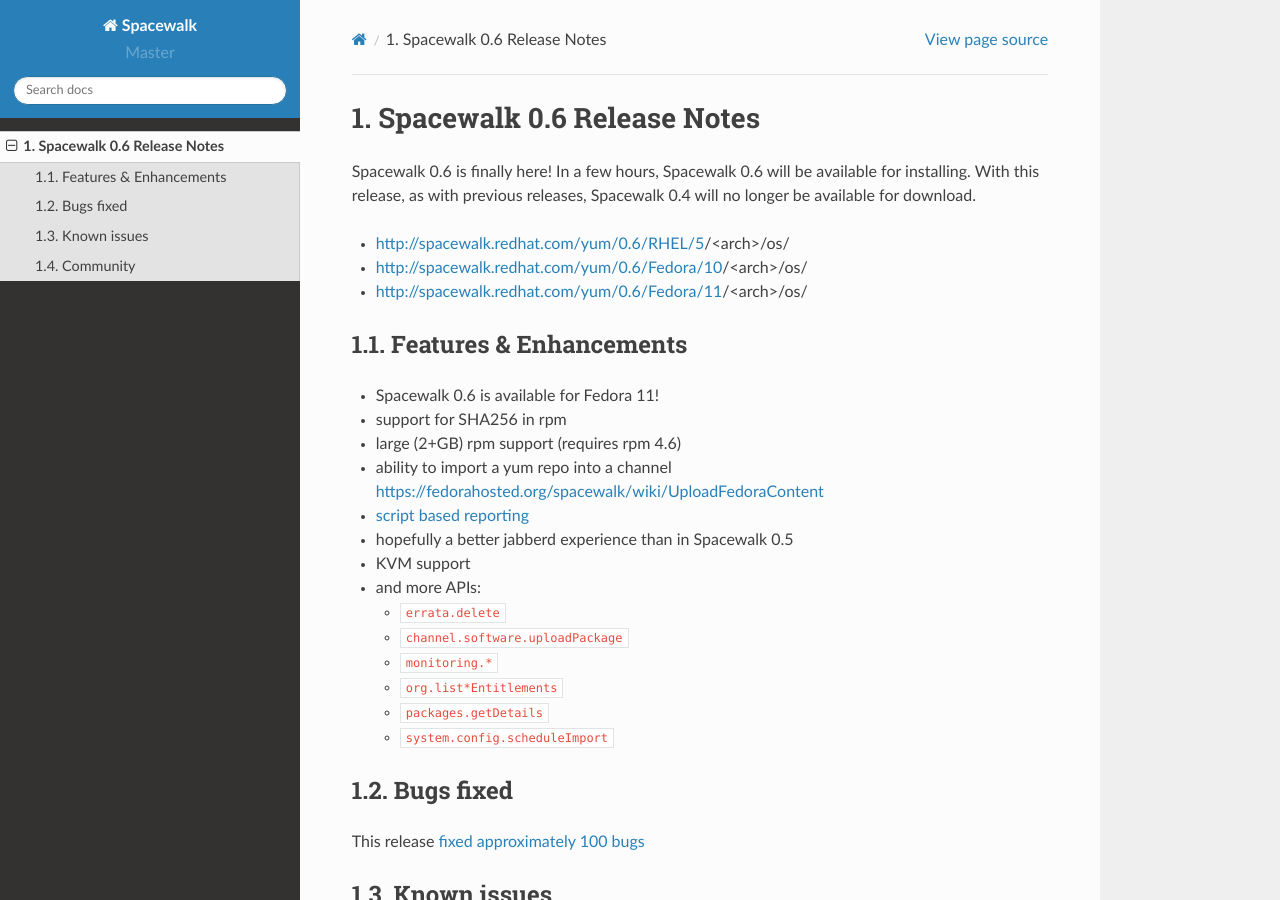
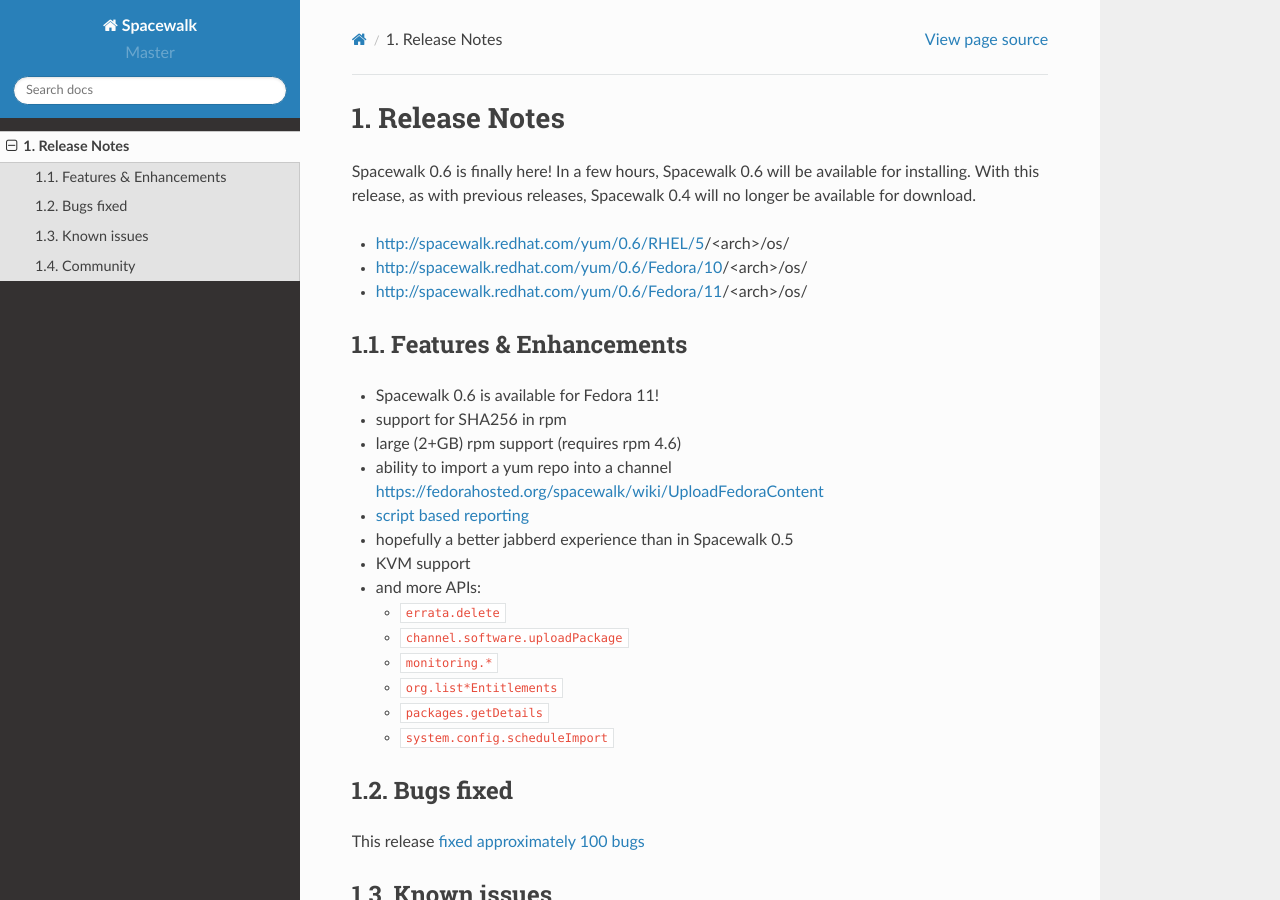
Before and after one commit to spacewalkproject/spacewalk-docs, a Sphinx documentation site: the page built from docs/source/release_notes/index.rst, in a window 1280 px wide and 900 px high. Built offline with Sphinx 7.4.7 and the Read the Docs theme 2.0.0, drawn with Linux system fonts in a browser that asks for light colours.

Commit message:
Fixed heading
Signed-off-by: Avi Miller <avi.miller@oracle.com>

```diff
--- a/docs/source/release_notes/index.rst
+++ b/docs/source/release_notes/index.rst
@@ -1,5 +1,5 @@
-Spacewalk 0.6 Release Notes
-===========================
+Release Notes
+=============
 
 Spacewalk 0.6 is finally here! In a few hours, Spacewalk 0.6 will be available for installing. With this release, as with previous releases, Spacewalk 0.4 will no longer be available for download.
 
```
